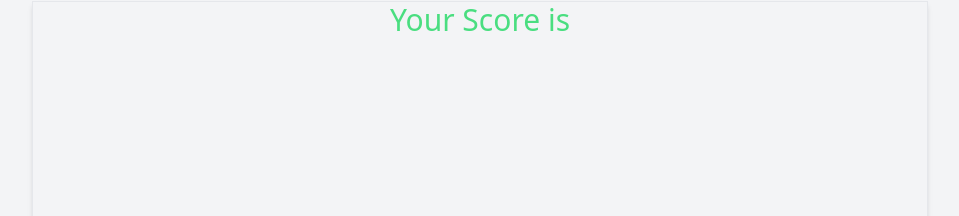
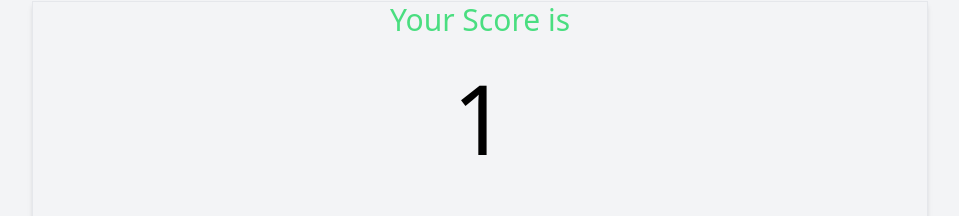
Before and after one commit to pankj6342/quiz-app, a Next.js app: page /result in a window 1280 px wide. Shown: the part 159-375 px from the top of the page, without its empty margins (160-1119 px from the left). Built offline with nearby package versions, Linux system fonts and the light colour scheme.

Commit message:
res fixed

```diff
--- a/customHooks/useTestPage.js
+++ b/customHooks/useTestPage.js
@@ -11,7 +11,7 @@ export const useTestPage = () => {
   const [testId, setTestId] = useState(null);
   const [testList, setTestList] = useState([]);
   const [currTestData, setCurrTestData] = useState(null);
-  const [result, setResult] = useState();
+  const [result, setResult] = useState(null);
   const production = "";
   // const development = `http://localhost:${port}`;
   const development = `https://quiznow-backend.herokuapp.com`;
@@ -27,7 +27,7 @@ export const useTestPage = () => {
   }, []);
 
   useEffect(() => {
-    if (result != null) router.push("/result", "/result", { shallow: true });
+    if (result) router.push("/result", "/result", { shallow: true });
   }, [result]);
 
   const createTest = async (data) => {
@@ -119,6 +119,7 @@ export const useTestPage = () => {
         }
       );
       console.log("submit resp", resp?.data);
+      var count = 3;
       setResult(resp?.data);
     } catch (error) {
       console.log({ submitTestError: error.message });
@@ -137,5 +138,6 @@ export const useTestPage = () => {
     fetchTest,
     result,
     submitTest,
+    setResult,
   };
 };
--- a/pages/result.js
+++ b/pages/result.js
@@ -2,14 +2,14 @@ import { useEffect } from "react";
 import { useTestPage } from "../customHooks/useTestPage";
 
 const Result = () => {
-  const { testId, result } = useTestPage();
-  useEffect(() => {}, []);
+  const { testId, result, setResult } = useTestPage();
+  useEffect(() => {}, [result]);
 
   return (
     <div className="fixed inset-0 flex flex-col items-center justify-center backdrop-blur-md bg-gray-100">
       <div className="w-[70%] h-[60%] text-3xl flex flex-col items-center space-y-8 text-center border shadow-md">
         <h2 className="text-green-400">Your Score is</h2>
-        <h1 className="text-8xl">{result}</h1>
+        <h1 className="text-8xl">{result || 1}</h1>
       </div>
     </div>
   );
```
